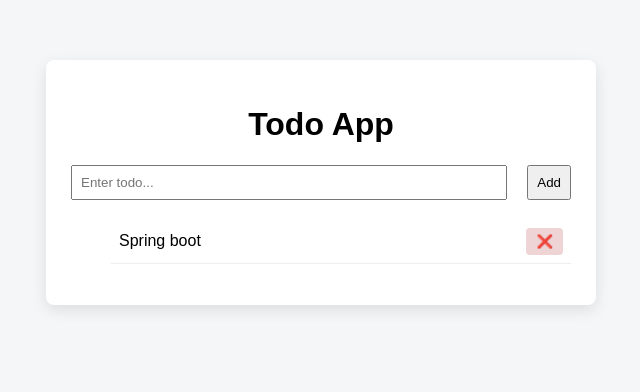
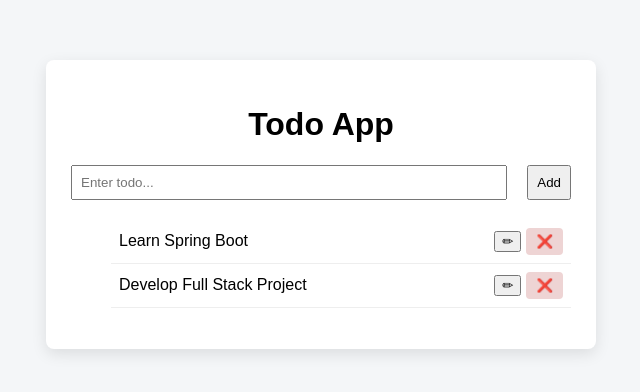
Before and after one commit to nishanthkumarbs/ToDo, a React (Vite) app: page / in a window 1280 px wide. Shown: the top 392 px of the page, without its empty margins (319-959 px from the left). Built offline with nearby package versions, Linux system fonts and the light colour scheme; data requests are answered from the project's data file.

Commit message:
Feature: Add edit task functionality to Todo List

```diff
--- a/db.json
+++ b/db.json
@@ -2,7 +2,12 @@
   "todos": [
     {
       "id": "2acb",
-      "title": "Spring boot",
+      "title": "Learn Spring Boot",
+      "completed": false
+    },
+    {
+      "id": "98c3",
+      "title": "Develop Full Stack Project",
       "completed": false
     }
   ]
--- a/src/components/TodoItem.jsx
+++ b/src/components/TodoItem.jsx
@@ -1,6 +1,9 @@
+import { useState } from "react";
 import { deleteTodo, updateTodo } from "../services/api";
 
 const TodoItem = ({ todo, fetchTodos }) => {
+    const [isEditing, setIsEditing] = useState(false);
+    const [editedTitle, setEditedTitle] = useState(todo.title);
 
     const handleDelete = async () => {
         try {
@@ -23,8 +26,33 @@ const TodoItem = ({ todo, fetchTodos }) => {
         }
     };
 
+    const handleUpdate = async () => {
+        if (!editedTitle.trim()) return;
+
+        try {
+            await updateTodo(todo.id, {
+                ...todo,
+                title: editedTitle
+            });
+            setIsEditing(false);
+            fetchTodos();
+        } catch (error) {
+            console.error("Error editing todo:", error);
+        }
+    };
+
     return (
         <li className="todo-item">
+            {isEditing ? (
+                <>
+                    <input
+                        value={editedTitle}
+                        onChange={(e) => setEditedTitle(e.target.value)}
+                    />
+                    <button onClick={handleUpdate}>💾</button>
+                </>
+            ) : (
+                <>
                     <span
                         onClick={handleToggle}
                         className={todo.completed ? "completed" : ""}
@@ -32,9 +60,14 @@ const TodoItem = ({ todo, fetchTodos }) => {
                         {todo.title}
                     </span>
 
+                    <div>
+                        <button onClick={() => setIsEditing(true)}>✏</button>
                         <button className="delete-btn" onClick={handleDelete}>
                             ❌
                         </button>
+                    </div>
+                </>
+            )}
         </li>
     );
 };
--- a/src/styles/App.css
+++ b/src/styles/App.css
@@ -69,3 +69,13 @@ h1 {
 .todo-item span {
     cursor: pointer;
 }
+
+.todo-item input {
+    padding: 5px;
+    margin-right: 5px;
+}
+
+.todo-item button {
+    margin-left: 5px;
+    cursor: pointer;
+}
```
Lines whose indentation alone changed are shown as unchanged.
